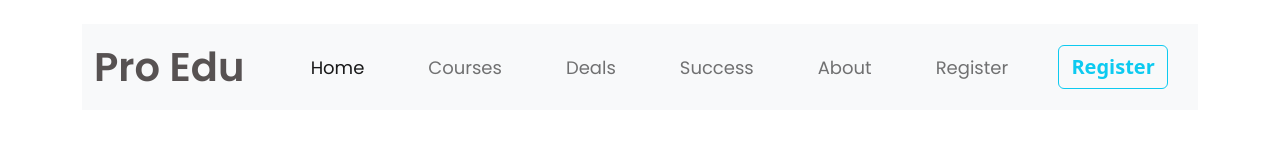
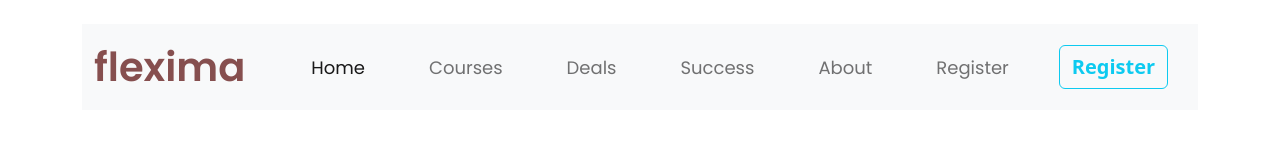
Before and after one commit to tantaana/Assignment-3, a plain HTML site: page index.html in a window 1280 px wide. Shown: the top 156 px of the page. Drawn offline with nearby package versions, Linux system fonts and the light colour scheme.

Commit message:
5th-commit

```diff
--- a/index.html
+++ b/index.html
@@ -4,7 +4,7 @@
 <head>
     <meta charset="utf-8">
     <meta name="viewport" content="width=device-width, initial-scale=1">
-    <title>Pro Edu - Digital Learning</title>
+    <title>flexima - Digital Learning</title>
     <link rel="stylesheet" href="style.css">
     <link href="https://cdn.jsdelivr.net/npm/bootstrap@5.2.0/dist/css/bootstrap.min.css" rel="stylesheet"
         integrity="sha384-gH2yIJqKdNHPEq0n4Mqa/HGKIhSkIHeL5AyhkYV8i59U5AR6csBvApHHNl/vI1Bx" crossorigin="anonymous">
@@ -18,8 +18,8 @@
     <section class="container mt-4 mb-5">
         <nav class="navbar navbar-expand-lg bg-light">
             <div class="container">
-                <a style="font-family: 'Poppins', sans-serif; font-weight: 600; font-size:2.5rem; color: rgb(87, 82, 82);"
-                    class="navbar-brand" href="#">Pro Edu</a>
+                <a style="font-family: 'Poppins', sans-serif; font-weight: 600; font-size:2.5rem; color: rgb(134, 79, 79);"
+                    class="navbar-brand" href="#">flexima</a>
                 <form class="d-none d-sm-none d-md-flex d-lg-none" role="search">
                     <button class="btn btn-outline-info fs-5 fw-semibold px-5" type="submit">Register</button>
                 </form>
@@ -422,7 +422,7 @@
         <div>
             <h2 class="text-center mb-4" style="font-family: 'Poppins', sans-serif; font-weight: 600;
             font-size: 35px;
-            color: white;">Pro Edu</h2>
+            color: white;">flexima</h2>
             <p class="text-center mb-5" style="font-family: 'Poppins', sans-serif; font-weight: 400;
             font-size: 15px;
             color: white;">223/A, Muskan Building, Chittagong,<br> People Republic of Bangladesh</p>
```
